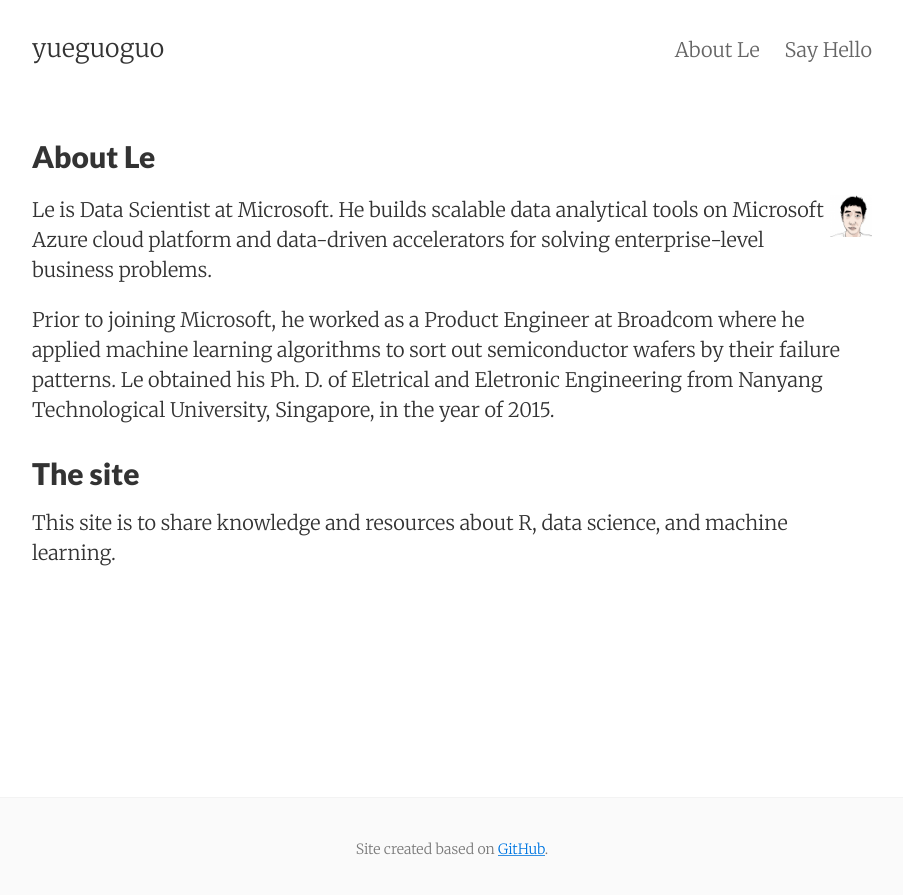
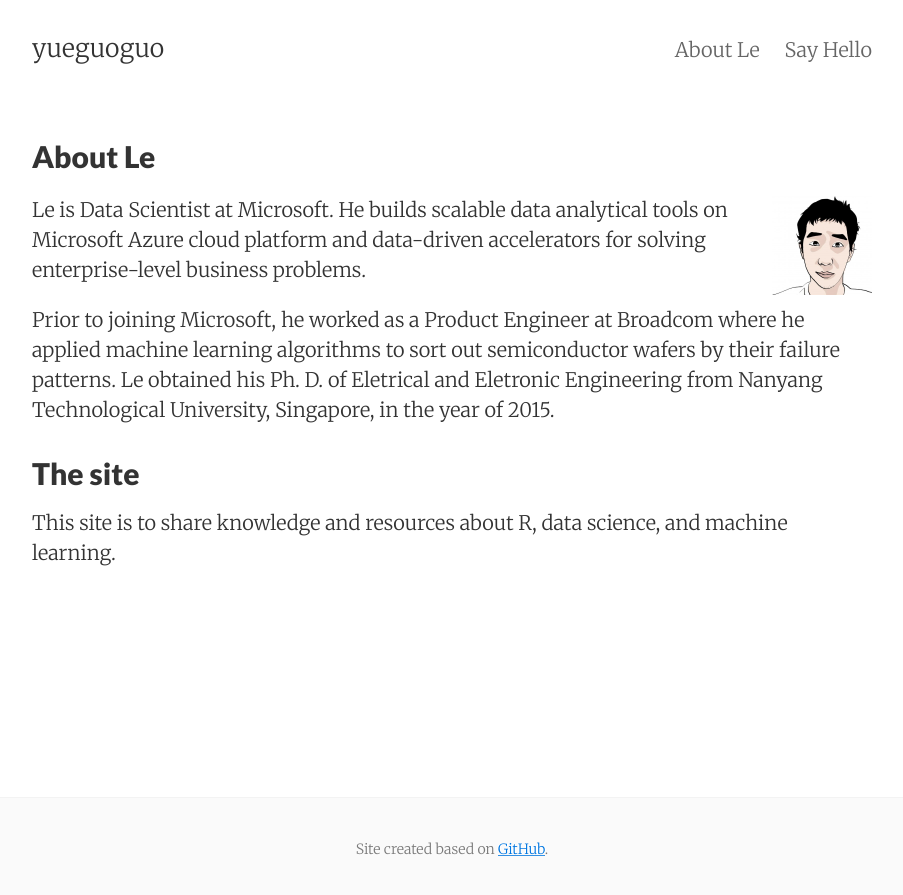
Before and after one commit to yueguoguo/yueguoguo.github.io, a Jekyll site: the page built from about.md, in a window 1280 px wide. Shown: the top 895 px of the page, without its empty margins (188-1091 px from the left). Built offline with Jekyll 4.4.1, drawn with Linux system fonts in a browser that asks for light colours.

Commit message:
Update about.md

```diff
--- a/about.md
+++ b/about.md
@@ -5,7 +5,7 @@ permalink: /about/
 tags: about
 ---
 
-<img class="col one right" src="/images/prof_pic_le.jpg" height="42" width="42">
+<img class="col one right" src="/images/prof_pic_le.jpg" height="100" width="100">
 
 <p>Le is Data Scientist at Microsoft. He builds scalable data analytical
 tools on Microsoft Azure cloud platform and data-driven accelerators for solving enterprise-level business
```
